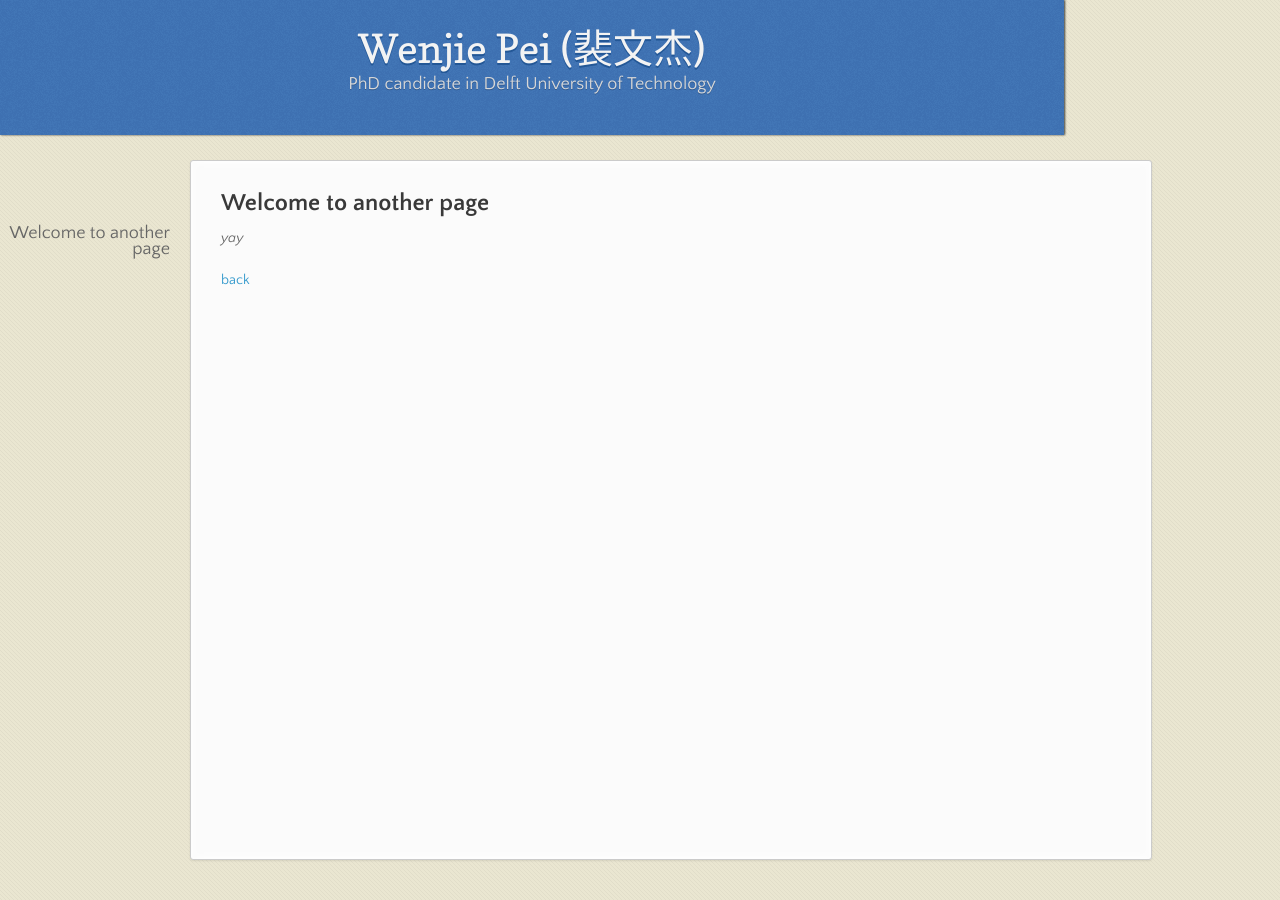
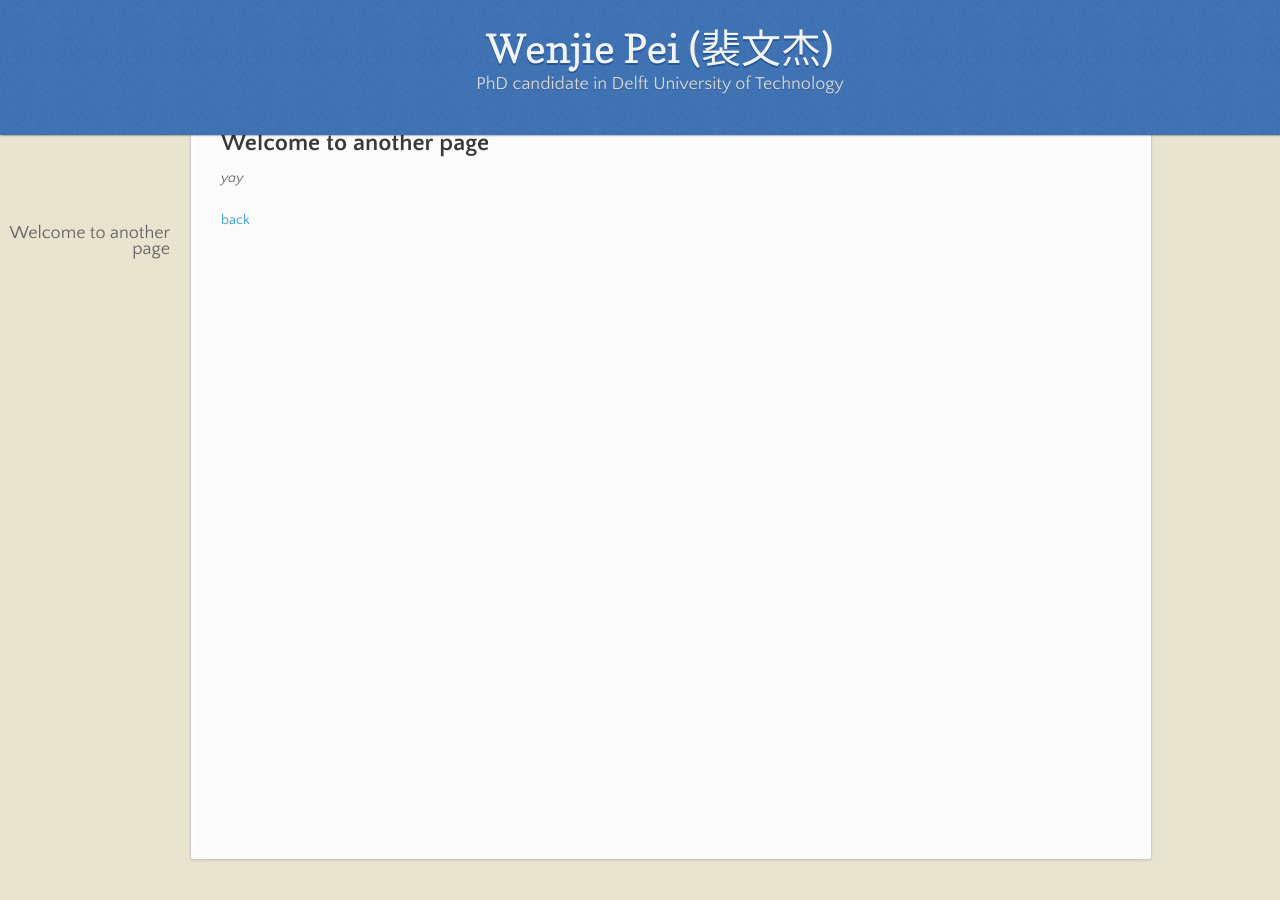
Before and after one commit to wenjiepei/wenjiepei.github.com, a Jekyll site: the page built from another-page.md, in a window 1280 px wide. Built offline with Jekyll 4.4.1, drawn with Linux system fonts in a browser that asks for light colours; nearby versions of some CDN libraries; our own code applies the rules of GitHub Pages for plain Markdown files.

Commit message:
Update jekyll-theme-leap-day.scss

```diff
--- a/_sass/jekyll-theme-leap-day.scss
+++ b/_sass/jekyll-theme-leap-day.scss
@@ -154,7 +154,7 @@ header {
   top: 0;
   left:0;
   right:0;
-  width: 80%;
+  width: 100%;
   text-align: center;
   background: url(../images/background.png) #4276b6;
   box-shadow: 1px 0px 2px rgba(0,0,0,.75);
@@ -274,7 +274,7 @@ section {
   width:900px;
   padding: 30px 30px 50px 30px;
   margin: 20px 0;
-  margin-top: 160px;
+  margin-top: 100px;
   position:relative;
   background: #fbfbfb;
   border-radius: 3px;
```
